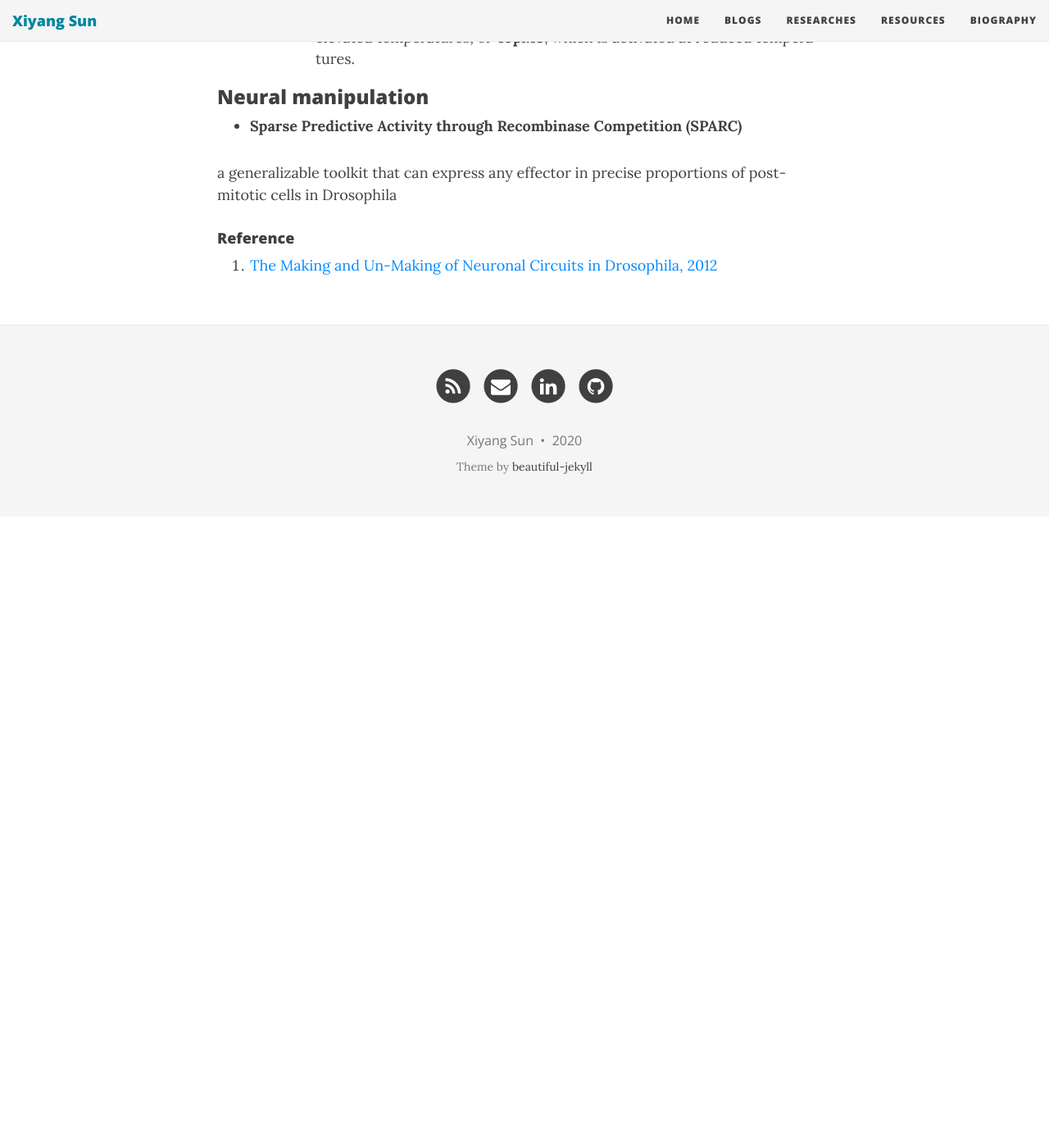
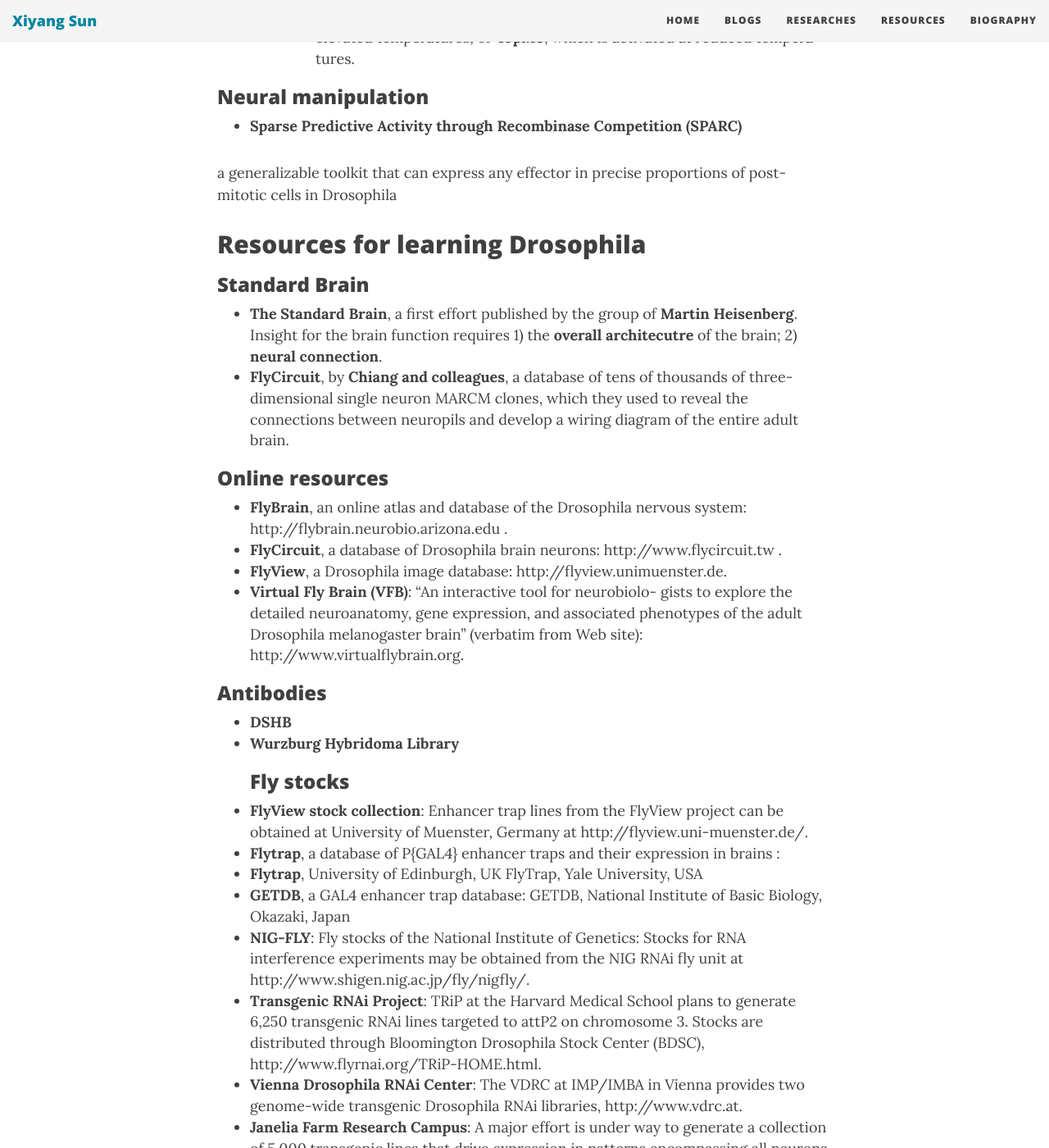
Before and after one commit to AlbertLordsun/AlbertLordsun.github.io, a Jekyll site: the page built from blogs/Research-Neuroscience-Scienctific research toolkit for Drosophila larvae.md, in a window 1280 px wide and 1400 px high, scrolled down 2628 px. Shown: the whole window at 82% size. Built offline with Jekyll 4.4.1, drawn with Linux system fonts in a browser that asks for light colours; nearby versions of some CDN libraries; before the commit the page ends 3258 px from its top, so only the background shows below that; some of the changed text lies outside the part shown.

Commit message:
Update Research-Neuroscience-Scienctific research toolkit for Drosophila larvae.md

```diff
--- a/blogs/Research-Neuroscience-Scienctific research toolkit for Drosophila larvae.md
+++ b/blogs/Research-Neuroscience-Scienctific research toolkit for Drosophila larvae.md
@@ -55,6 +55,31 @@ GAL4-mediated gene expression via use of the Gal80 protein, which binds GAL4 and
 
  a generalizable toolkit that can express any effector in precise proportions of post-mitotic cells in Drosophila
 
+## Resources for learning Drosophila
+### Standard Brain
+* **The Standard Brain**, a first effort published by the group of **Martin Heisenberg**. Insight for the brain function requires 1) the **overall architecutre** of the brain; 2) **neural connection**.
+* **FlyCircuit**, by **Chiang and colleagues**, a database of tens of thousands of three-dimensional single neuron MARCM clones, which they used to reveal the connections between neuropils and develop a wiring diagram of the entire adult brain.
+
+### Online resources
+* **FlyBrain**, an online atlas and database of the Drosophila nervous system: http://flybrain.neurobio.arizona.edu .
+* **FlyCircuit**, a database of Drosophila brain neurons: http://www.flycircuit.tw .
+* **FlyView**, a Drosophila image database: http://flyview.unimuenster.de.
+* **Virtual Fly Brain (VFB)**: “An interactive tool for neurobiolo- gists to explore the detailed neuroanatomy, gene expression, and associated phenotypes of the adult Drosophila melanogaster brain” (verbatim from Web site): http://www.virtualflybrain.org.
+
+### Antibodies
+* **DSHB**
+* **Wurzburg Hybridoma Library**
+### Fly stocks
+* **FlyView stock collection**: Enhancer trap lines from the FlyView project can be obtained at University of Muenster, Germany at http://flyview.uni-muenster.de/.
+* **Flytrap**, a database of P{GAL4} enhancer traps and their expression in brains :
+* **Flytrap**, University of Edinburgh, UK FlyTrap, Yale University, USA
+* **GETDB**, a GAL4 enhancer trap database: GETDB, National Institute of Basic Biology, Okazaki, Japan
+* **NIG-FLY**: Fly stocks of the National Institute of Genetics: Stocks for RNA interference experiments may be obtained from the NIG RNAi fly unit at http://www.shigen.nig.ac.jp/fly/nigfly/.
+* **Transgenic RNAi Project**: TRiP at the Harvard Medical School plans to generate 6,250 transgenic RNAi lines targeted to attP2 on chromosome 3. Stocks are distributed through Bloomington Drosophila Stock Center (BDSC), http://www.flyrnai.org/TRiP-HOME.html.
+* **Vienna Drosophila RNAi Center**: The VDRC at IMP/IMBA in Vienna provides two genome-wide transgenic Drosophila RNAi libraries, http://www.vdrc.at.
+* **Janelia Farm Research Campus**: A major effort is under way to generate a collection of 5,000 transgenic lines that drive expression in patterns encompassing all neurons in the brain. This ongoing effort was described in a proof-of-principle paper. These transgenic lines will become available once this collection is complete and characterized.
+* **Bloomington Stock Center**: Information about stocks at the BDSC at Indiana University, USA can be obtained at http://flystocks.bio.indiana.edu.
+* **Gene Disruption Project**: Information about insertion lines pro- duced by the Gene Disruption Project (GDP), Baylor College of Medicine, Texas, USA can be found at http://flypush.imgen.bcm.tmc.edu/pscreen/ .
 
 #### Reference
 1. [The Making and Un-Making of Neuronal Circuits in Drosophila, 2012](https://link.springer.com/book/10.1007/978-1-61779-830-6)
```
